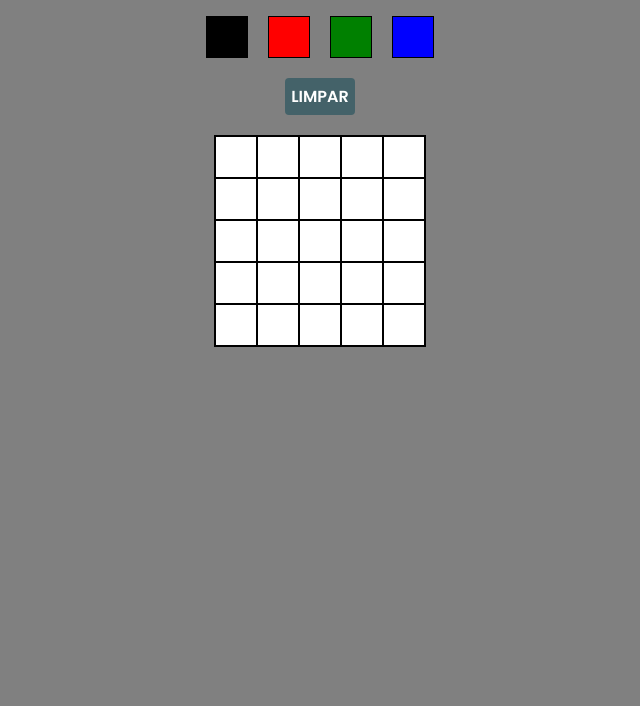
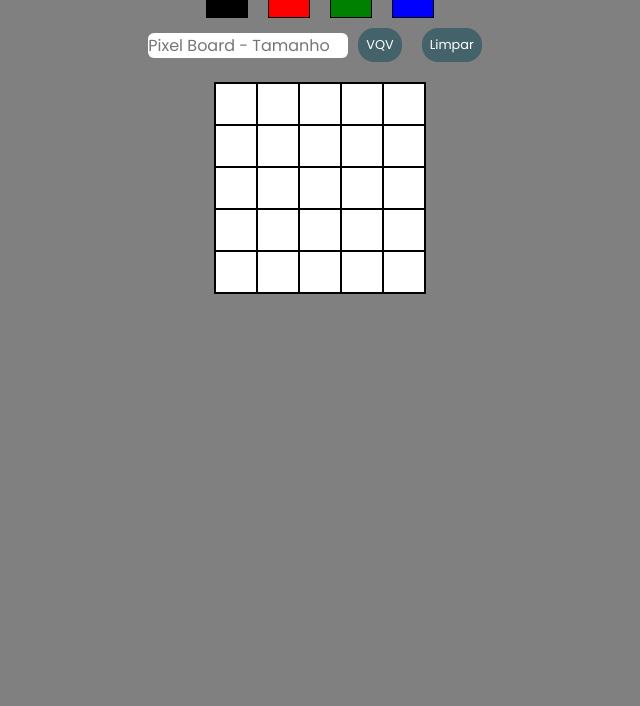
Before and after one commit to jessy-damasceno/pixel-art, a website: page index.html in a window 1280 px wide. Shown: the part 94-800 px from the top of the page, without its empty margins (320-960 px from the left). Drawn offline with Linux system fonts and the light colour scheme.

Commit message:
add req bonus 10 e 11

```diff
--- a/index.html
+++ b/index.html
@@ -20,7 +20,13 @@
         </div>
     </header>
     <main>
-        <button id="clear-board">Limpar</button>
+        <div class="container">
+            <div class="board-length">
+                <input placeholder="Pixel Board - Tamanho" type="number" id="board-size" min="1"></input>
+                <button id="generate-board">VQV</button>
+            </div>
+            <button id="clear-board">Limpar</button>
+        </div>
         <div id="pixel-board">
         </div>
     </main>
--- a/script.js
+++ b/script.js
@@ -1,5 +1,3 @@
-document.querySelector('.color').classList.add('selected');
-
 function criarPixels(n) {
   const linha = document.getElementsByClassName('linha');
   for (let i = 0; i < n; i += 1) {
@@ -22,9 +20,7 @@ function criarQuadro(n) {
   }
 }
 
-let n = 5; // TAMANHO INICIAL DO PIXEL BOARD
-
-criarQuadro(n);
+criarQuadro(5);
 
 function selectColor(event) {
   const colors = document.body.getElementsByClassName('color');
@@ -70,8 +66,36 @@ function limpar() {
 }
 
 function btn() {
-  const btn = document.getElementById('clear-board');
-  btn.addEventListener('click', limpar);
+  const button = document.getElementById('clear-board');
+  button.addEventListener('click', limpar);
 }
 
 btn();
+
+/* 10 - Faça o quadro de pixels ter seu tamanho definido pela pessoa usuária.
+Se nenhum valor for colocado no input ao clicar no botão, mostre um alert com o texto: "Board inválido!";
+Verifica se o novo quadro tem todos os pixels preenchidos com a cor branca */
+
+function generateInput() {
+  let valor = document.getElementById('board-size').value;
+
+  limpar();
+
+  if (!valor) {
+    alert('Board inválido!');
+    return;
+  }
+  if (valor > 50) {
+    valor = 50;
+  }
+  if (valor < 5) {
+    valor = 5;
+  }
+  document.getElementById('pixel-board').innerHTML = '';
+  criarQuadro(valor);
+}
+
+const vqv = document.getElementById('generate-board');
+vqv.addEventListener('click', generateInput);
+
+document.querySelector('.color').classList.add('selected');
--- a/style.css
+++ b/style.css
@@ -16,7 +16,6 @@ h1 {
     text-transform: uppercase;
     text-align: center;
     font-size: 40px;
-    margin: 20px;
 }
 
 #color-palette {
@@ -82,15 +81,34 @@ h1 {
     cursor: crosshair;
 }
 
-#clear-board {
+#clear-board, #generate-board {
     background-color: rgb(68, 98, 105);
     color: white;
-    font-weight: 600;
-    text-transform: uppercase;
+    font-weight: 400;
+    font-size: 0.8rem;
     display: flex;
-    margin: auto;
-    padding: 6px;
-    margin-top: 10px;
-    border-radius: 4px;
+    padding: 8px;
+    margin: 0px 10px;
+    border-radius: 16px;
+    cursor: pointer;
+}
+
+.container {
+    display: flex;
+    align-items: flex-end;
+    justify-content: center;
+}
+
+.board-length {
+    display: flex;
+    align-items: center;
 
 }
+
+#board-size {
+    border-radius: 6px;
+    display: flex;
+    cursor: pointer;
+    height: 25px;
+    width: 200px;
+}
```
